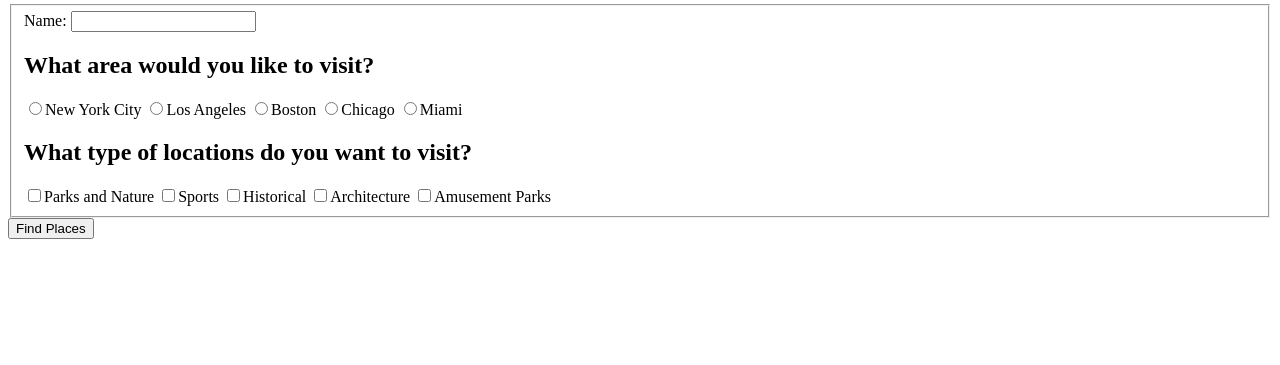
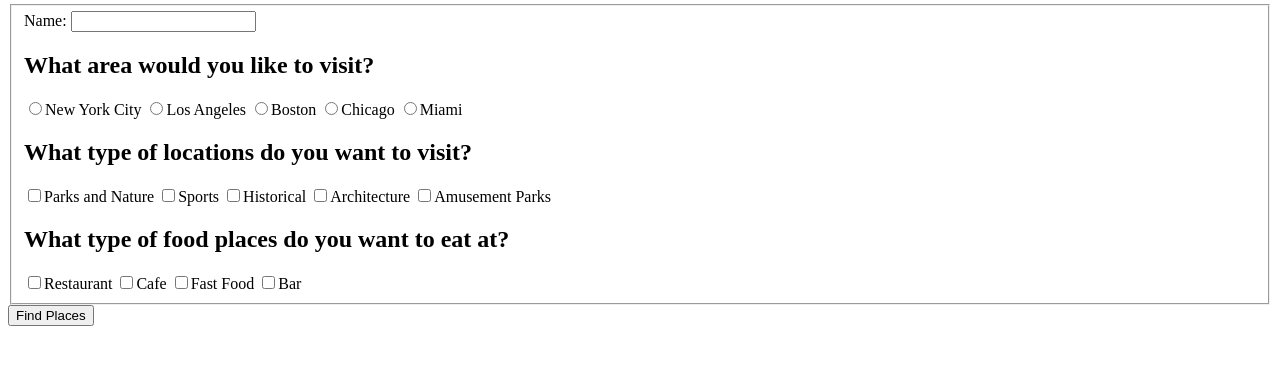
Before and after one commit to rahilshah1027/travel-itinerary-generator, a Flask app: page / in a window 1280 px wide. Shown: the part 147-512 px from the top of the page. Run offline with Flask 3, Linux system fonts and the light colour scheme; a user stored in the database is signed in.

Commit message:
added functionality for users to pick food

```diff
--- a/client/templates/home.html
+++ b/client/templates/home.html
@@ -27,6 +27,12 @@
                 <label><input type="checkbox" name="interests" value="historical">Historical</label>
                 <label><input type="checkbox" name="interests" value="architecture">Architecture</label>
                 <label><input type="checkbox" name="interests" value="amusements">Amusement Parks</label>
+
+            <h2> What type of food places do you want to eat at?</h2>
+                <label><input type="checkbox" name="food" value="restaurants">Restaurant</label>
+                <label><input type="checkbox" name="food" value="cafes">Cafe</label>
+                <label><input type="checkbox" name="food" value="fast food">Fast Food</label>
+                <label><input type="checkbox" name="food" value="bars">Bar</label>
         </fieldset>
         <button type="submit">Find Places</button>
     </form>
--- a/server/server.py
+++ b/server/server.py
@@ -26,6 +26,7 @@ class UserInterests(db.Model):
     id: Mapped[int] = mapped_column(primary_key=True)
     location: Mapped[str] = mapped_column()
     interests: Mapped[str] = mapped_column()
+    food: Mapped[str] = mapped_column()
     user_id: Mapped[int] = mapped_column(ForeignKey('user.id'))
     user: Mapped[User] = relationship('User', backref='preferences')
 
@@ -66,6 +67,8 @@ def homepage():
 def search():
     location = request.form.get('location')
     interests = request.form.getlist('interests')
+    food = request.form.getlist('food')
+
     # check if the user entered any interests
     if len(interests) == 0:
         error = "Please select an interest"
@@ -77,11 +80,13 @@ def search():
     if user_interests:
         user_interests.location=location
         user_interests.interests=', '.join(interests)
+        user_interests.interests=', '.join(food)
         db.session.commit()
     else:
         user_interests = UserInterests(
             location=location,
             interests=', '.join(interests),
+            food=', '.join(food),
             user_id=user.id,
         )
         session['user_id'] = user.id
@@ -106,6 +111,14 @@ def search():
     }
     kinds = ','.join(interest_map[i] for i in interests if i in interest_map)
 
+    food_map = {
+        'restaurants': 'restaurants',
+        'fast food': 'fast_food',
+        'cafes': 'cafes',
+        'bars': 'bars',
+    }
+    foods = ','.join(food_map[i] for i in food if i in food_map)
+
     #opentripmap api call
     location_coords = {
         "New York City": (40.7128, -74.0060),
@@ -116,11 +129,12 @@ def search():
     }
     #lat, lon = 40.7128, -74.0060
     lat, lon = location_coords[location][0], location_coords[location][1]
-    places_response = fetch_places(lat, lon, radius=40000, kinds=kinds)
-
+    places_response = fetch_places(lat, lon, radius=20000, kinds=kinds)
+    food_response = fetch_places(lat, lon, radius=20000, kinds=foods)
     #filter out places with no names and chose 5 random ones
     random5 = random.choices([place for place in places_response['features'] if place['properties']['name'] != ''], k=min(5, len(places_response['features'])))
-    return render_template('results.html', interests=interests, selected_locations=selected_locations, places=random5)
+    random3 = random.choices([food for food in food_response['features'] if food['properties']['name'] != ''], k=min(3, len(food_response['features'])))
+    return render_template('results.html', interests=interests, selected_locations=selected_locations, places=random5, foods=random3)
 
 @app.route('/login')
 def login():
```
Also changed, not shown: client/templates/results.html (+13 -0 lines).
